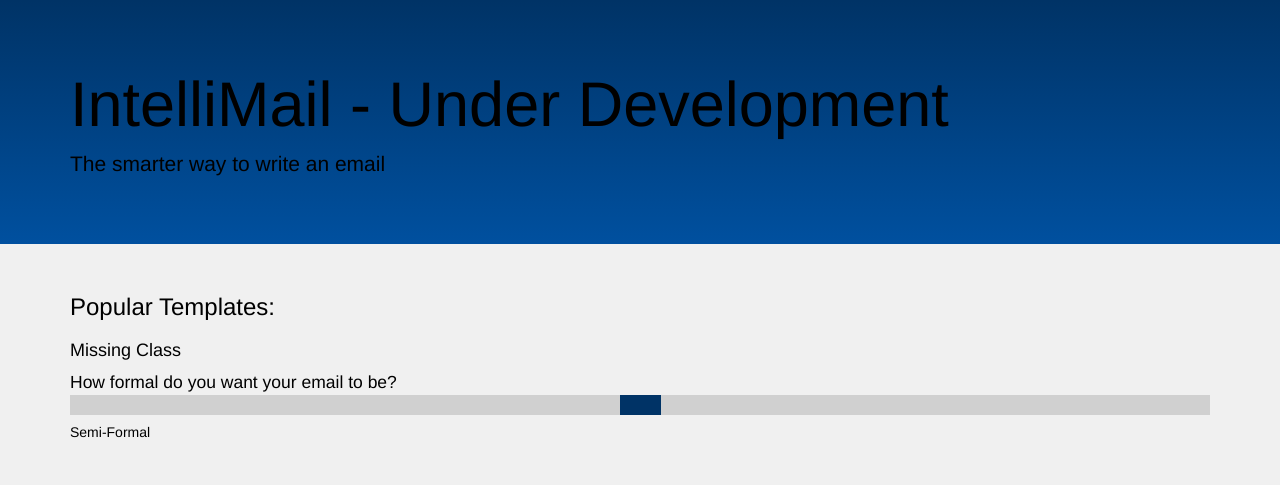
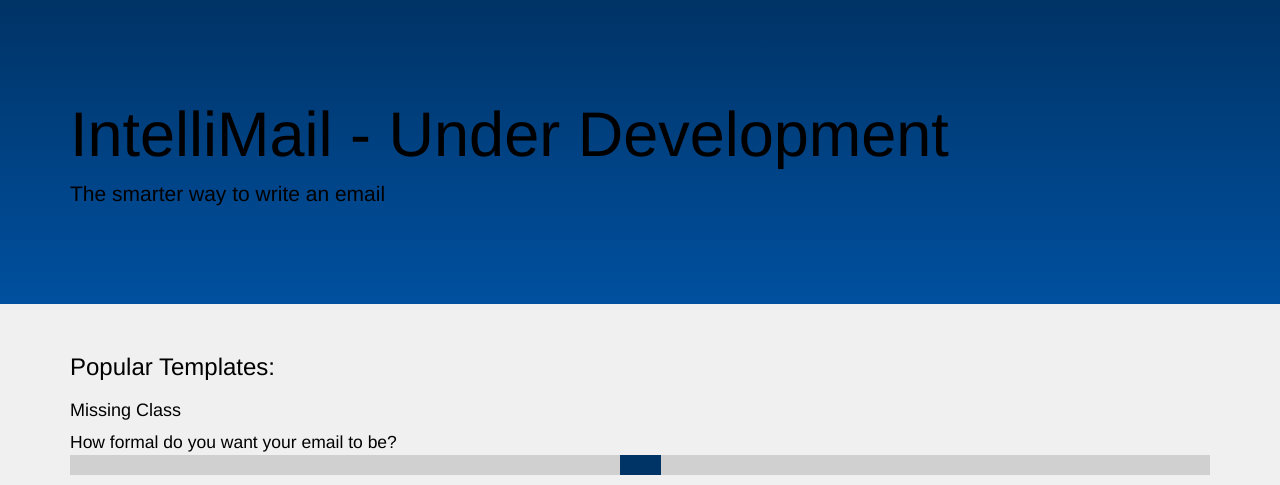
Before and after one commit to yayimahuman/intellimail, a PHP site: page / in a window 1280 px wide. Shown: the part 50-535 px from the top of the page. Run offline with PHP 8.4, Linux system fonts and the light colour scheme; some libraries are stand-ins or nearby versions.

Commit message:
increased padding for jumbotron

```diff
--- a/mailStyle.css
+++ b/mailStyle.css
@@ -13,14 +13,11 @@
   background: -moz-linear-gradient(#003366, #00509F); /* For Firefox 3.6 to 15 */
   background: linear-gradient(#003366, #00509F); /* Standard syntax */
   background-size: cover;
-  padding:50px 20px;
+  padding: 80px 20px;
   position: relative;
 }
 body{
   background:#F0F0F0;
-}
-button.navbar-toggle, span.icon-bar {
-  color:white;
 }
 button,input[type=submit]{
   font-size: 1.25em;
```
